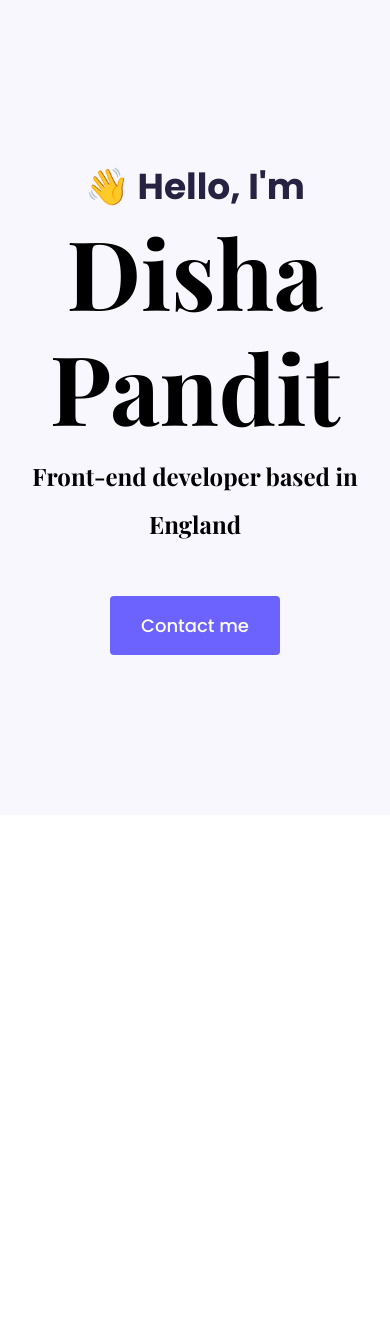
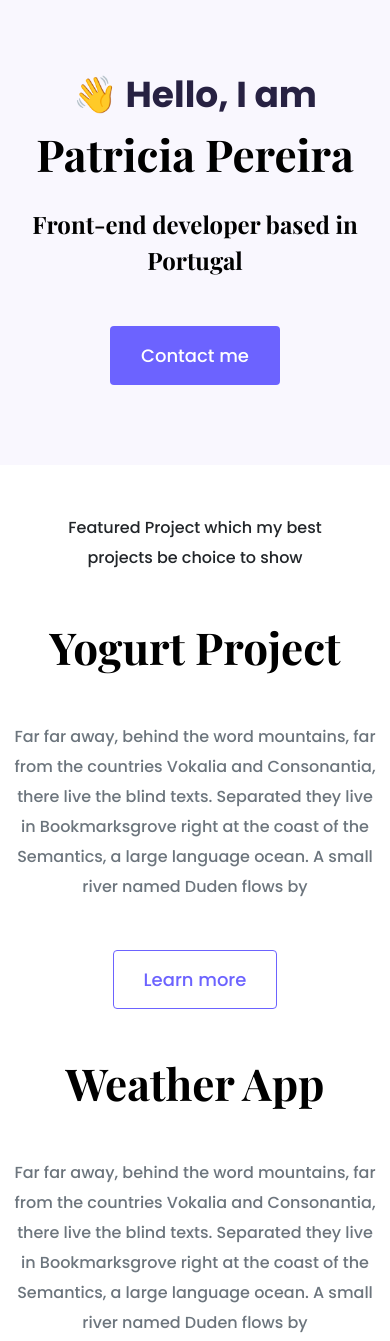
Before and after one commit to DishaDarpan/Portfolio-project, a plain HTML site: page index.html in a window 390 px wide. Shown: the top 1341 px of the page. Before the commit the page ends 844 px from the top, so only its background shows below. Drawn offline with nearby package versions, Linux system fonts and the light colour scheme.

Commit message:
Added images in image folder and updated index.html and portfolio.css

```diff
--- a/index.html
+++ b/index.html
@@ -4,7 +4,7 @@
     <meta charset="UTF-8" />
     <meta http-equiv="X-UA-Compatible" content="IE=edge" />
     <meta name="viewport" content="width=device-width, initial-scale=1.0" />
-    <title>Document</title>
+    <title>SheCodes Portfolio</title>
 
     <link
       href="https://cdn.jsdelivr.net/npm/bootstrap@5.0.0-beta2/dist/css/bootstrap.min.css"
@@ -31,12 +31,68 @@
   </head>
   <body>
     <div class="hero">
-      <p>👋 Hello, I'm</p>
-      <h1>Disha Pandit</h1>
-      <h2 class="mb-5">Front-end developer based in England</h2>
+      <p>👋 Hello, I am</p>
+      <h1>Patricia Pereira</h1>
+      <h2 class="mb-5">Front-end developer based in Portugal</h2>
       <div>
         <a href="#" class="btn btn-branding">Contact me</a>
       </div>
     </div>
+    <p class="text-center m-5">
+      Featured Project which my best projects be choice to show
+    </p>
+    <div class="container">
+      <div class="row mb-5">
+        <div class="col d-none d-lg-block">
+          <img src="images/yogurt.png" class="img-fluid" alt="" />
+        </div>
+        <div class="col">
+          <div class="project-desciption">
+            <h2 class="mb-5">Yogurt Project</h2>
+            <p class="mb-5 text-muted">
+              Far far away, behind the word mountains, far from the countries
+              Vokalia and Consonantia, there live the blind texts. Separated
+              they live in Bookmarksgrove right at the coast of the Semantics, a
+              large language ocean. A small river named Duden flows by
+            </p>
+            <a href="" class="btn btn-branding-outline"> Learn more </a>
+          </div>
+        </div>
+      </div>
+      <div class="row mb-5">
+        <div class="col">
+          <div class="project-desciption">
+            <h2 class="mb-5">Weather App</h2>
+            <p class="mb-5 text-muted">
+              Far far away, behind the word mountains, far from the countries
+              Vokalia and Consonantia, there live the blind texts. Separated
+              they live in Bookmarksgrove right at the coast of the Semantics, a
+              large language ocean. A small river named Duden flows by
+            </p>
+            <a href="" class="btn btn-branding-outline"> Learn more </a>
+          </div>
+        </div>
+        <div class="col d-none d-lg-block">
+          <img src="images/weather.png" class="img-fluid" alt="" />
+        </div>
+      </div>
+      <div class="row">
+        <div class="col d-none d-lg-block">
+          <img src="images/dictionary.png" class="img-fluid" alt="" />
+        </div>
+        <div class="col">
+          <div class="project-desciption">
+            <h2 class="mb-5">Dictionary App</h2>
+            <p class="mb-5 text-muted">
+              Far far away, behind the word mountains, far from the countries
+              Vokalia and Consonantia, there live the blind texts. Separated
+              they live in Bookmarksgrove right at the coast of the Semantics, a
+              large language ocean. A small river named Duden flows by
+            </p>
+            <a href="" class="btn btn-branding-outline"> Learn more </a>
+          </div>
+        </div>
+      </div>
+    </div>
   </body>
 </html>
--- a/portfolio.css
+++ b/portfolio.css
@@ -22,10 +22,17 @@ h6 {
 
 h1 {
   font-size: 96px;
+  line-height: 1.5;
+}
+
+h2 {
+  font-size: 64px;
 }
 
 p {
   font-weight: normal;
+  font-size: 16px;
+  line-height: 30px;
 }
 
 .hero {
@@ -44,7 +51,7 @@ p {
 .hero h2 {
   font-family: var(--heading-font-family);
   font-weight: normal;
-  line-height: 2;
+  line-height: 1.5;
   font-size: 24px;
 }
 
@@ -56,3 +63,36 @@ p {
   line-height: 27px;
   padding: 15px 30px;
 }
+
+.btn-branding-outline {
+  color: var(--branding-color);
+  border: 1px solid var(--branding-color);
+  border-radius: 4px;
+  font-size: 18px;
+  line-height: 27px;
+  padding: 15px 30px;
+}
+
+.project-desciption {
+  padding: 120px 60px;
+}
+
+@media (max-width: 900px) {
+  h1 {
+    font-size: 44px;
+    line-height: 2;
+  }
+
+  h2 {
+    font-size: 44px;
+  }
+
+  .hero {
+    padding: 80px 20px;
+  }
+
+  .project-desciption {
+    padding: 0;
+    text-align: center;
+  }
+}
```
Also changed, not shown: images/dictionary.png (added), images/weather.png (added), images/yogurt.png (added).
